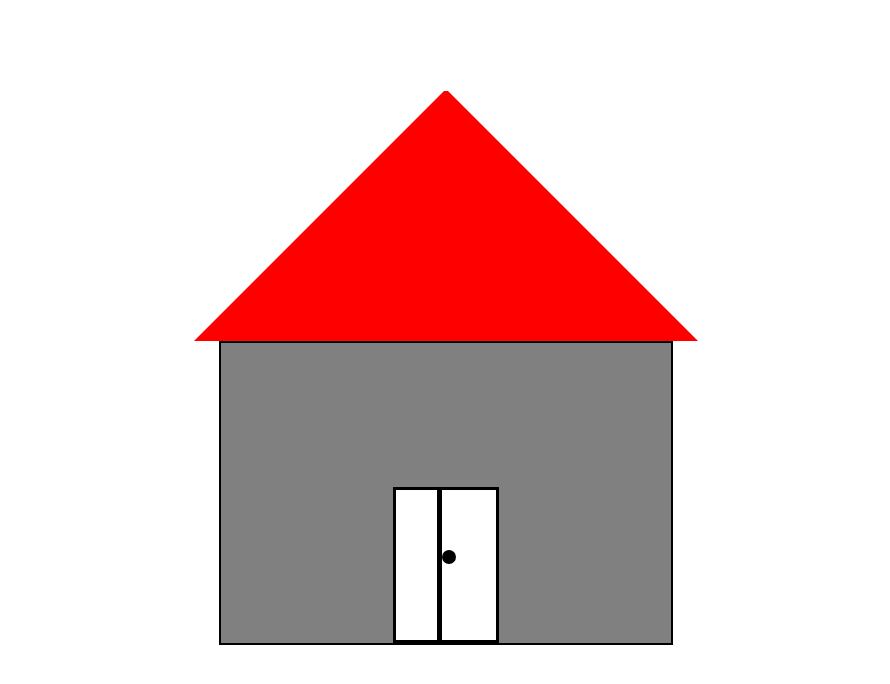
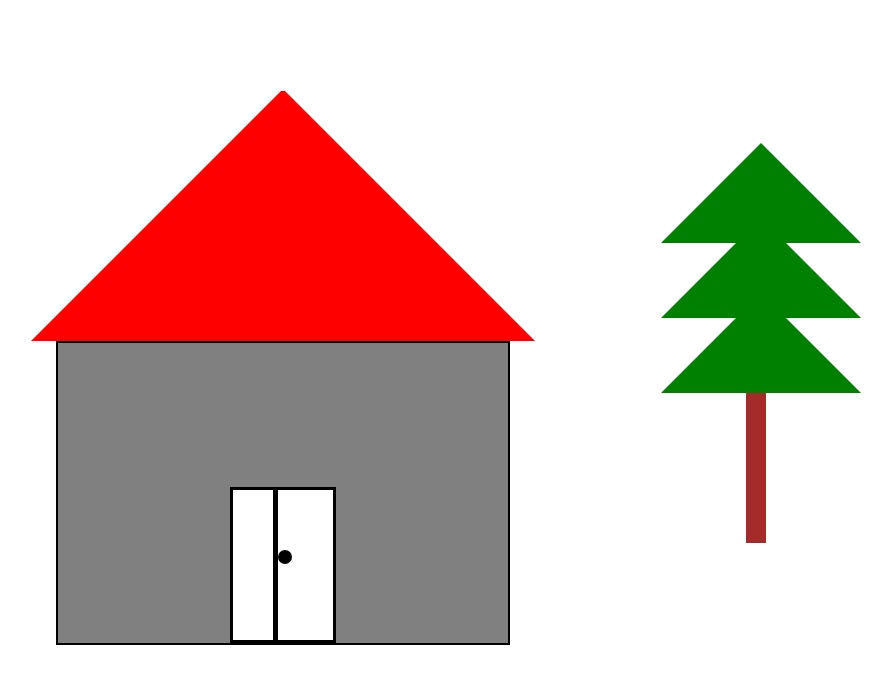
Before and after one commit to rabiiiii18/house, a plain HTML site: page index.html in a window 1280 px wide. Shown: the whole page, without its empty margins (194-1084 px from the left). Drawn offline with Linux system fonts and the light colour scheme.

Commit message:
tree added

```diff
--- a/house.css
+++ b/house.css
@@ -3,7 +3,7 @@
     justify-content: center;
     align-items: center;
     height: 90vh;
-    flex-direction: column;
+    /* flex-direction: column; */
 }
 
 .home {
@@ -23,28 +23,42 @@
     border-right: 250px solid transparent;
     border-bottom: 250px solid red;
 }
-.window{
+.tree1 {
+    width: 1;
+    height: 0;
+    border-left: 100px solid transparent;
+    border-right: 100px solid transparent;
+    border-bottom: 100px solid green;
+}.tree2 {
+    width: 1;
+    height: 0;
+    border-left: 100px solid transparent;
+    border-right: 100px solid transparent;
+    border-bottom: 100px solid green;
+    position: relative;
+    top: -25px;
+}.tree3 {
+    width: 1;
+    height: 0;
+    border-left: 100px solid transparent;
+    border-right: 100px solid transparent;
+    border-bottom: 100px solid green;
+    position: relative;
+    top: -50px;
+}
+.trunk{
+    width: 20px;
+    height: 150px;
+    background-color: brown;
+    position: relative;
+    top: -50px;
+    left: 85px;
 
-    width: 100%;
-    height: 150px;
-    display: flex;
-    justify-content: space-between;
-    align-items: center;
-    padding: 0 10px;
 }
-.left{
-    border: 2px solid black;
-    background-color: white;
-    height: 100px;
-    width: 100px;
-    border-radius: 50%;
-}.right{
-    border: 2px solid black;
-    background-color: white;
-    height: 100px;
-    width: 100px;
-    border-radius: 50%;
+.tree{
+    margin-left: 10%;
 }
+
 .square {
     border: 2px solid black;
     width: 450px;
--- a/index.html
+++ b/index.html
@@ -1,24 +1,26 @@
 <!DOCTYPE html>
 <html lang="en">
   <head>
-    <meta charset="UTF-8">
-    <meta name="viewport" content="width=device-width, initial-scale=1.0">
+    <meta charset="UTF-8" />
+    <meta name="viewport" content="width=device-width, initial-scale=1.0" />
     <title>Document</title>
-    <link rel="stylesheet" href="./house.css">
+    <link rel="stylesheet" href="./house.css" />
   </head>
   <body>
     <div class="container">
       <div class="home">
-        <div class="triangle">
-        </div>
+        <div class="triangle"></div>
         <div class="square">
-
           <div class="door">
             <div class="bar"></div>
             <div class="circle"></div>
           </div>
         </div>
       </div>
+      <div class="tree">
+        <div class="tree1"></div><div class="tree2"></div><div class="tree3"></div>
+        <div class="trunk"></div>
+      </div>
     </div>
   </body>
 </html>
```
Lines whose indentation alone changed are shown as unchanged.
